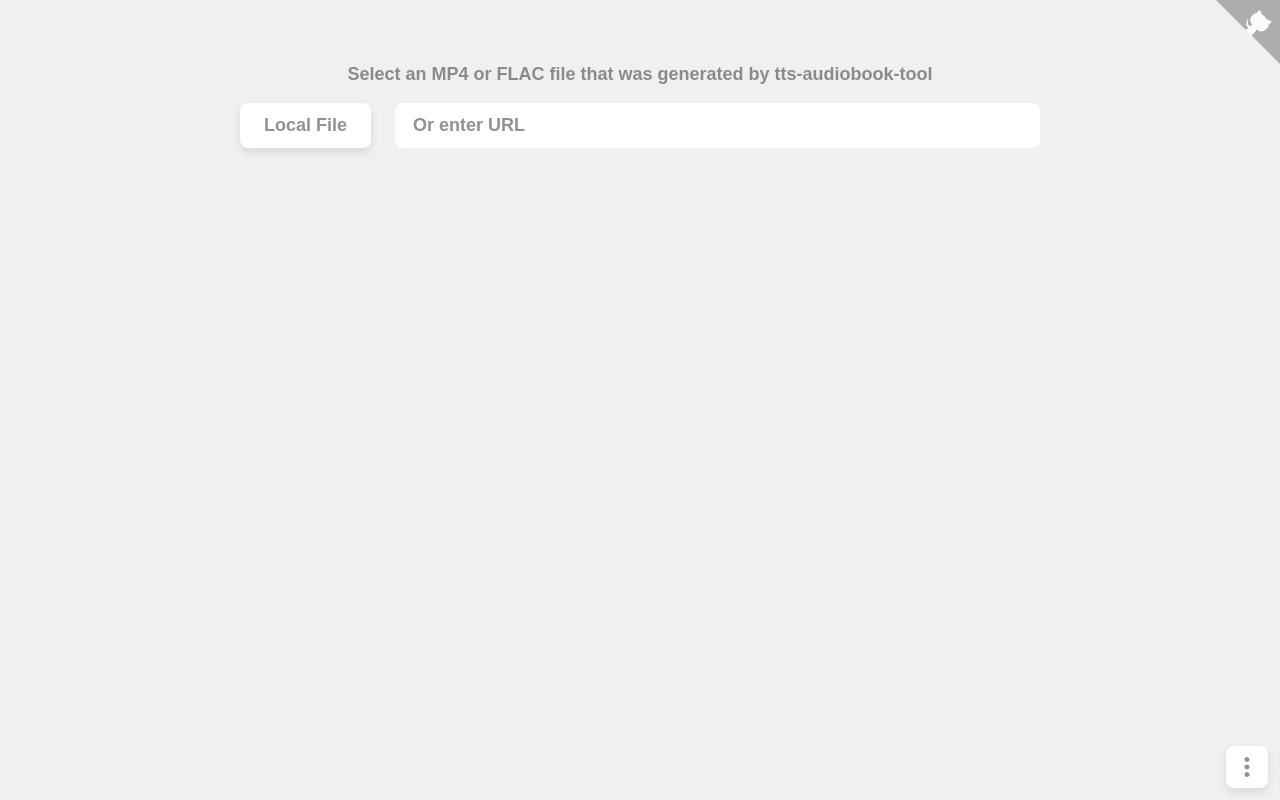
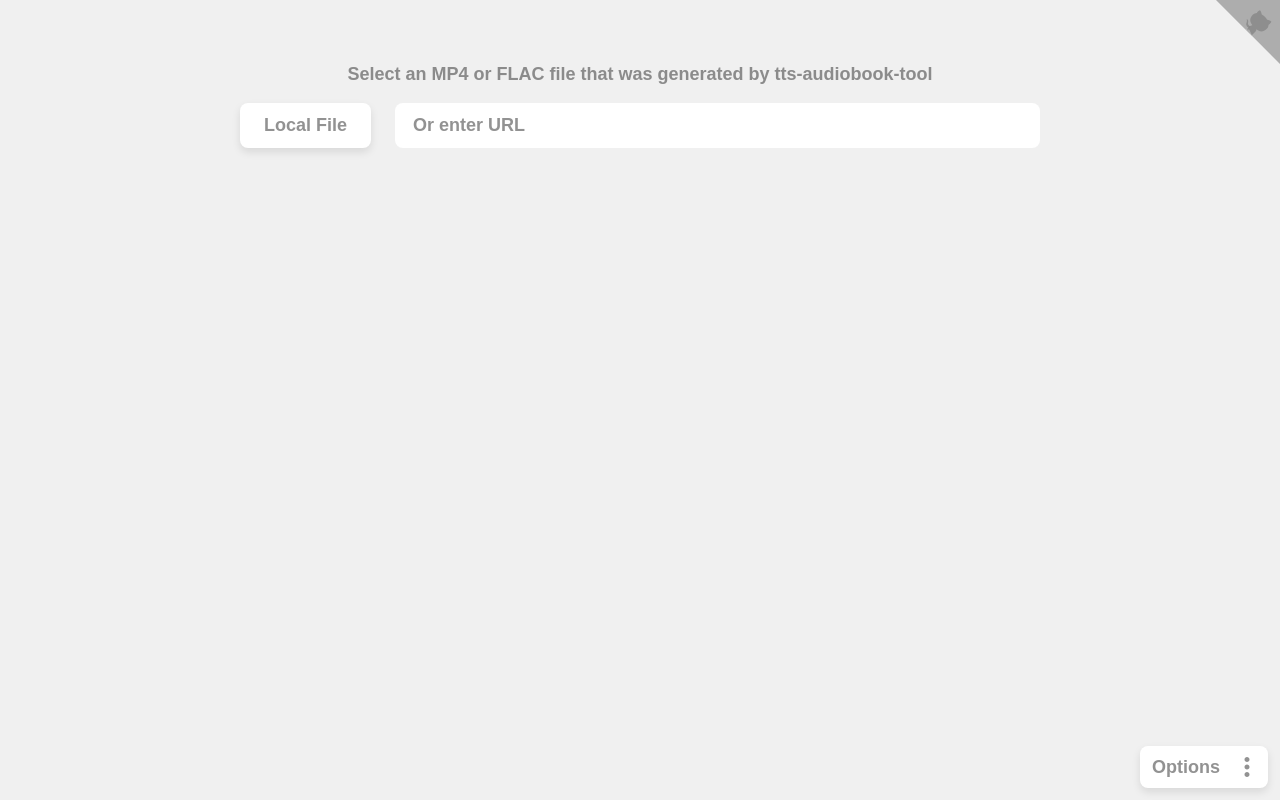
Before and after one commit to zeropointnine/tts-audiobook-tool, a plain HTML site: page browser_player/index.html in a window 1280 px wide. Drawn offline with Linux system fonts and the light colour scheme.

Commit message:
player - collapsing options button

```diff
--- a/browser_player/index.html
+++ b/browser_player/index.html
@@ -121,11 +121,10 @@
         </div>
     </div>
 
-    <div id="uiPanelButton">
-        <div class="button">
-            <svg xmlns="http://www.w3.org/2000/svg" height="100%" viewBox="0 -960 960 960" width="100%" fill="#e3e3e3"><path d="M480-160q-33 0-56.5-23.5T400-240q0-33 23.5-56.5T480-320q33 0 56.5 23.5T560-240q0 33-23.5 56.5T480-160Zm0-240q-33 0-56.5-23.5T400-480q0-33 23.5-56.5T480-560q33 0 56.5 23.5T560-480q0 33-23.5 56.5T480-400Zm0-240q-33 0-56.5-23.5T400-720q0-33 23.5-56.5T480-800q33 0 56.5 23.5T560-720q0 33-23.5 56.5T480-640Z"/></svg>
-        </div>
-    </div>
+    <div id="uiPanelButton" class="expanding-button">
+        <span class="label">Options</span>
+        <svg class="graphic" xmlns="http://www.w3.org/2000/svg" height="100%" viewBox="0 -960 960 960" width="100%" fill="#e3e3e3"><path d="M480-160q-33 0-56.5-23.5T400-240q0-33 23.5-56.5T480-320q33 0 56.5 23.5T560-240q0 33-23.5 56.5T480-160Zm0-240q-33 0-56.5-23.5T400-480q0-33 23.5-56.5T480-560q33 0 56.5 23.5T560-480q0 33-23.5 56.5T480-400Zm0-240q-33 0-56.5-23.5T400-720q0-33 23.5-56.5T480-800q33 0 56.5 23.5T560-720q0 33-23.5 56.5T480-640Z"/></svg>
+    </button>
 
     <a id="githubCorner" href="https://github.com/zeropointnine/tts-audiobook-tool" target="_blank" aria-label="View source on GitHub">
         <svg width="64" height="64" viewBox="0 0 250 250" style="color:#fff; position: absolute; top: 0; right: 0;" aria-hidden="true">
@@ -135,6 +134,5 @@
         </svg>
     </a>
 
-
 </body>
 </html>
--- a/browser_player/main.css
+++ b/browser_player/main.css
@@ -244,13 +244,88 @@ body, html {
     fill: var(--color-text-dim);
 }
 
-#uiPanelButton {
+/* ----------------------- */
+
+.expanding-button {
+
     position: fixed;
-    bottom: 0;
-    right: 0;
-    padding: 12px; /* enlarged hit area */
+    bottom: 12px;
+    right: 12px;
+
+    border: none;
+    border-radius: 8px;
+    background-color: var(--color-content-bg);
+    box-shadow: 0 4px 8px var(--color-shadow);
     cursor: pointer;
+
+    display: inline-flex;
+    align-items: center;
+
+    overflow: hidden;
 }
+
+.expanding-button .graphic {
+    flex-shrink: 0;
+    width: 30px;
+    height: 30px;
+    padding:6px;
+}
+
+#uiPanelButton svg path {
+    fill: var(--color-text-dim);
+}
+
+.expanding-button .label {
+    font-size: 18px;
+    font-family: sans-serif;
+    font-weight: bold;
+    color: var(--color-text-dim);
+    white-space: nowrap;
+
+    /* Anim */
+    max-width: 999px;
+    padding-left: 12px;
+    padding-right: 6px;
+    opacity: 1;
+    transition: max-width 0.4s ease-out, padding-left 0.4s ease-out, padding-right 0.4s ease-out, opacity 0.4s ease-out;
+}
+
+:root[data-ui-panel-button-collapse="true"] .expanding-button .label {
+    max-width: 0px;
+    padding-left: 0;
+    padding-right: 0;
+    opacity: 0;
+}
+
+/* ----------------------- */
+
+/* #uiPanelButton {
+    position: fixed;
+    bottom: 12px;
+    right: 12px;
+    cursor: pointer;
+    display: flex;
+    width: auto;
+
+    font-size: 18px;
+    font-family: sans-serif;
+    font-weight: bold;
+    color: var(--color-text-dim);
+
+    display: flex;
+}
+#uiPanelButton .label {
+    padding-left: 8px;
+    padding-right: 8px;
+    max-width: 9999px;
+    transition: max-width 0.3s ease;
+}
+:root[data-collapse-ui-panel-button="true"] #uiPanelButton .label {
+    max-width: 0;
+    padding-left: 0;
+    padding-right: 0;
+    overflow: hidden;
+} */
 
 #uiOverlay {
     display: none;
--- a/browser_player/main.js
+++ b/browser_player/main.js
@@ -1,9 +1,7 @@
 window.app = function() {
 
     const DEFAULT_FADE_DELAY = 1000;
-    const SLEEP_DURATION = 1000 * 60 * 15;
-    const DEMO_URL_A = "waves-oute"
-    const DEMO_URL_B = "waves-chatterbox"
+    const SLEEP_MS = (1000 * 60) * 15
 
     const root = document.documentElement;
     const loadFileInput = document.getElementById('loadFileInput');
@@ -45,7 +43,7 @@ window.app = function() {
     let sleepId = -1;
     let sleepEndTime = -1;
     let fadeOutValue = 0.0;
-    let lastSavePositionTime = 0
+    let lastSavePositionTime = 0;
 
     // ****
     init();
@@ -129,6 +127,7 @@ window.app = function() {
         }
 
         uiPanelButton.addEventListener('click', (e) => {
+            collapseOptionsButton();
             if (uiOverlay.style.display !== 'block') {
                 updateUiPanelButtons();
                 uiOverlay.style.display = 'block';
@@ -323,9 +322,9 @@ window.app = function() {
         }
 
         const doLoadLocal = function() {
-            loadFileInput.click();
             event.preventDefault();
             loadLocalButtonLabel.blur();
+            loadFileInput.click();
         };
         if (document.activeElement == loadLocalButtonLabel) {
             if (event.key === "Enter" || event.key === " ") {
@@ -389,6 +388,8 @@ window.app = function() {
             return;
         }
 
+        collapseOptionsButton();
+
         if (clickedSpan == getCurrentSpan()) {
             // Toggle play
             if (player.paused) {
@@ -420,6 +421,7 @@ window.app = function() {
             // Update only when index has changed
             return;
         }
+
         previousIndex = currentIndex;
         const previousSpan = getSpanByIndex(currentIndex);
         currentIndex = i;
@@ -444,6 +446,10 @@ window.app = function() {
     }
 
     // -------------------------------------
+
+    function collapseOptionsButton() {
+        root.setAttribute("data-ui-panel-button-collapse", "true");
+    }
 
     function getSpanByIndex(i) {
         return i >= 0 ? spans[i] : null;
@@ -562,7 +568,7 @@ window.app = function() {
     }
 
     function startSleep() {
-        sleepEndTime = new Date().getTime() + SLEEP_DURATION;
+        sleepEndTime = new Date().getTime() + SLEEP_MS;
 
         clearInterval(sleepId);
         onSleepInterval();
@@ -669,5 +675,4 @@ window.app = function() {
             }
         }
     }
-
 };
--- a/browser_player/util.js
+++ b/browser_player/util.js
@@ -458,7 +458,7 @@ function isTouchDevice() {
 }
 
 function hasPersistentKeyboard() {
-    // hand-wavey
+    // hand-wavey test
     const hasFinePointer = window.matchMedia('(pointer: fine)').matches;
     const hasHoverSupport = window.matchMedia('(hover: hover)').matches;
     return (hasFinePointer && hasHoverSupport);
```
